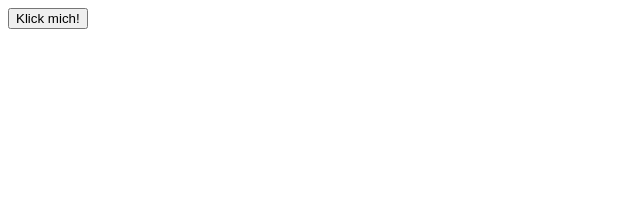
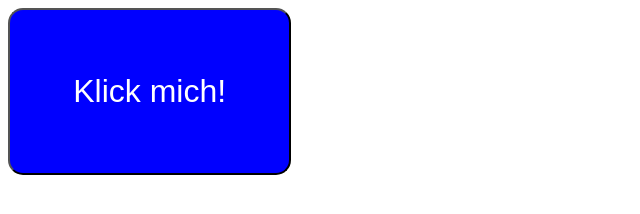
Before and after one commit to Schleiml/JavaScript-code-Raetsel, a plain HTML site: page index.html in a window 1280 px wide. Shown: the whole page, without its empty margins (0-640 px from the left). Drawn offline with Linux system fonts and the light colour scheme.

Commit message:
css button hover

```diff
--- a/index.html
+++ b/index.html
@@ -4,6 +4,7 @@
     <meta charset="UTF-8">
     <meta name="viewport" content="width=device-width, initial-scale=1.0">
     <title>Document</title>
+    <link rel="stylesheet" href="style.css">
 </head>
 <body>
 
--- /dev/null
+++ b/style.css
@@ -0,0 +1,14 @@
+#B {
+    color: rgb(255, 255, 255);
+    background-color: blue;
+    border-radius: 15px;
+    padding: 5%;
+    font-size: 200%;
+    transition: background-color 0.6s, color 0.6s;
+    cursor: pointer;
+}
+
+#B:hover {
+    background-color: rgb(0, 126, 10);
+    color: rgb(0, 255, 72);
+}
```
